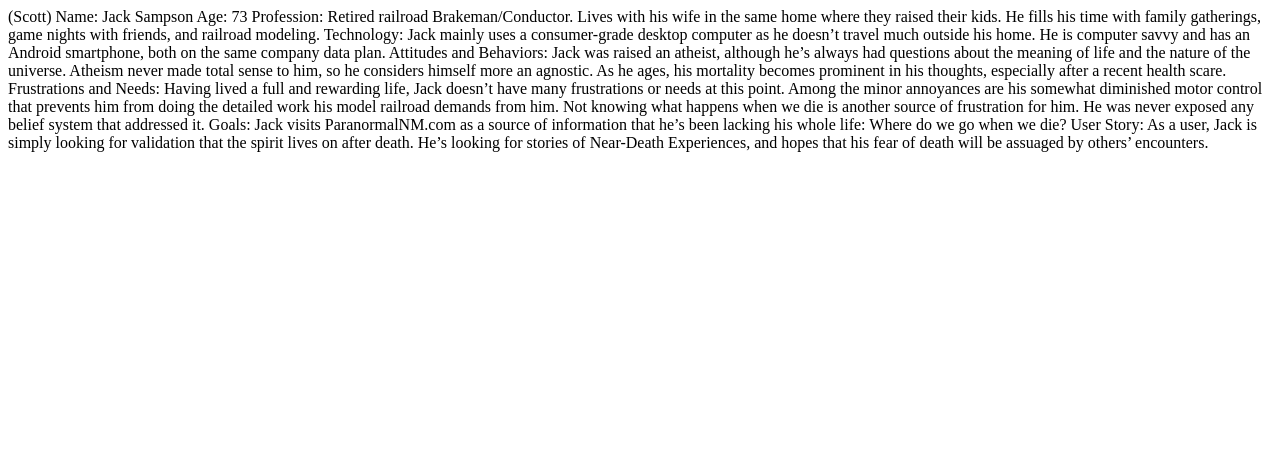
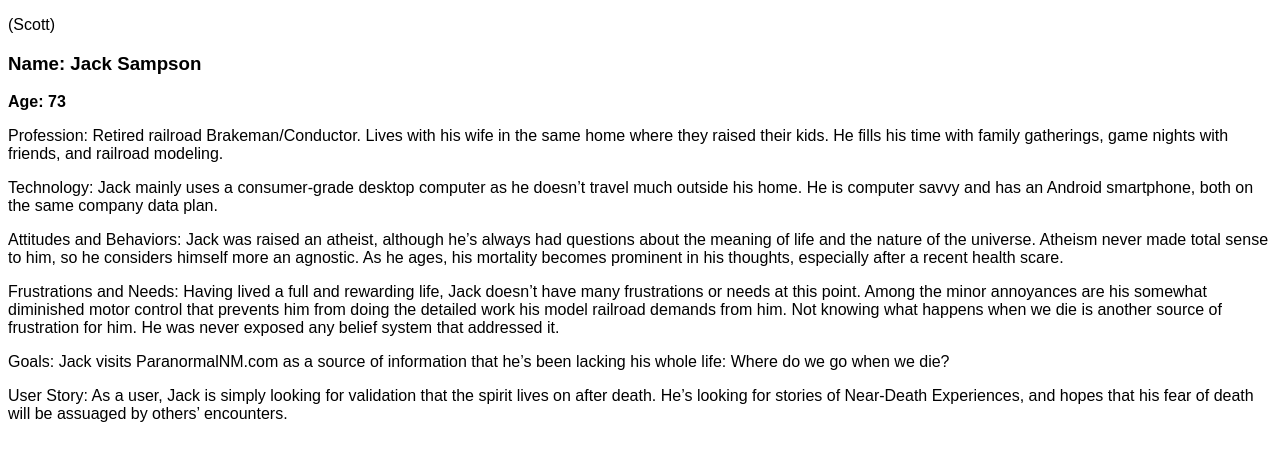
Before and after one commit to Paranormal-NM/paranormal-nm, a plain HTML site: page public_html/documentation/persona-Jack.html in a window 1280 px wide. Drawn offline with Linux system fonts and the light colour scheme.

Commit message:
initial commit

```diff
--- a/public_html/documentation/persona-Jack.html
+++ b/public_html/documentation/persona-Jack.html
@@ -1,26 +1,26 @@
 <!DOCTYPE html>
-<html lang="en">
+<html lang="en" style="font-family:arial, sans-serif;">
 <head>
     <meta charset="UTF-8">
     <title>Personas | Scott</title>
 </head>
 <body>
 
-(Scott)
+<p>(Scott)</p>
 
-Name: Jack Sampson
-Age: 73
-Profession: Retired railroad Brakeman/Conductor. Lives with his wife in the same home where they raised their kids. He fills his time with family gatherings, game nights with friends, and railroad modeling.
+<h3>Name: Jack Sampson</h3>
+<p><strong>Age: 73</strong></p>
+<p>Profession: Retired railroad Brakeman/Conductor. Lives with his wife in the same home where they raised their kids. He fills his time with family gatherings, game nights with friends, and railroad modeling.</p>
 
-Technology: Jack mainly uses a consumer-grade desktop computer as he doesn’t travel much outside his home. He is computer savvy and has an Android smartphone, both on the same company data plan.
+<p>Technology: Jack mainly uses a consumer-grade desktop computer as he doesn’t travel much outside his home. He is computer savvy and has an Android smartphone, both on the same company data plan.</p>
 
-Attitudes and Behaviors: Jack was raised an atheist, although he’s always had questions about the meaning of life and the nature of the universe. Atheism never made total sense to him, so he considers himself more an agnostic. As he ages, his mortality becomes prominent in his thoughts, especially after a recent health scare.
+<p>Attitudes and Behaviors: Jack was raised an atheist, although he’s always had questions about the meaning of life and the nature of the universe. Atheism never made total sense to him, so he considers himself more an agnostic. As he ages, his mortality becomes prominent in his thoughts, especially after a recent health scare.</p>
 
-Frustrations and Needs: Having lived a full and rewarding life, Jack doesn’t have many frustrations or needs at this point. Among the minor annoyances are his somewhat diminished motor control that prevents him from doing the detailed work his model railroad demands from him. Not knowing what happens when we die is another source of frustration for him.  He was never exposed any belief system that addressed it.
+<p>Frustrations and Needs: Having lived a full and rewarding life, Jack doesn’t have many frustrations or needs at this point. Among the minor annoyances are his somewhat diminished motor control that prevents him from doing the detailed work his model railroad demands from him. Not knowing what happens when we die is another source of frustration for him.  He was never exposed any belief system that addressed it.</p>
 
-Goals: Jack visits ParanormalNM.com as a source of information that he’s been lacking his whole life: Where do we go when we die?
+<p>Goals: Jack visits ParanormalNM.com as a source of information that he’s been lacking his whole life: Where do we go when we die?</p>
 
-User Story: As a user, Jack is simply looking for validation that the spirit lives on after death. He’s looking for stories of Near-Death Experiences, and hopes that his fear of death will be assuaged by others’ encounters.
+<p>User Story: As a user, Jack is simply looking for validation that the spirit lives on after death. He’s looking for stories of Near-Death Experiences, and hopes that his fear of death will be assuaged by others’ encounters.</p>
 
 
 
```
